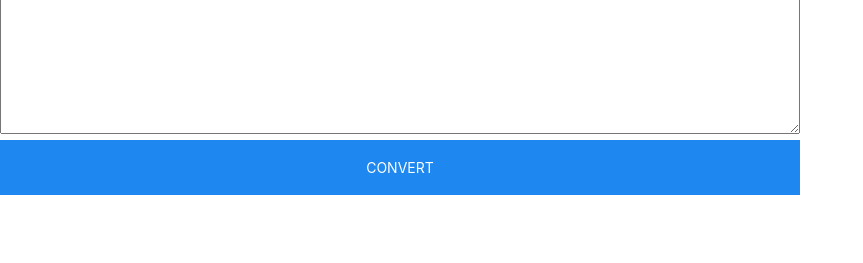
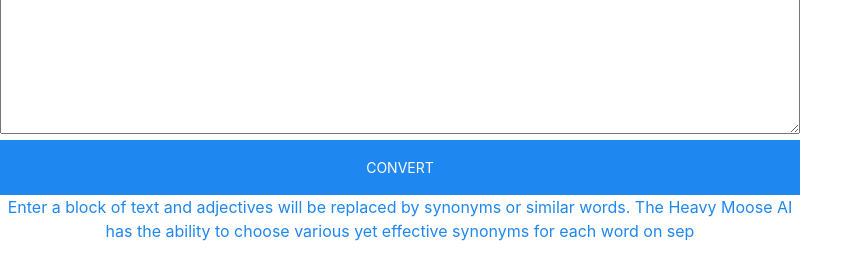
Before and after one commit to oliver-hanna/HeavyMoose, a Flask app: page / in a window 1280 px wide. Shown: the part 663-926 px from the top of the page, without its empty margins (0-863 px from the left). Before the commit the page ends 858 px from the top, so only its background shows below. Run offline with Flask 2, Linux system fonts and the light colour scheme; some libraries are stand-ins or nearby versions.

Commit message:
Update index.html

```diff
--- a/templates/index.html
+++ b/templates/index.html
@@ -43,6 +43,9 @@
        <div class="uk-form-row">
           <button class="uk-width-1-1 uk-button uk-button-primary uk-button-large">Convert</button>
         </div>
+       <div class="uk-text-primary">
+         <p>Enter a block of text and adjectives will be replaced by synonyms or similar words. The Heavy Moose AI has the ability to choose various yet effective synonyms for each word on sep</p>
+       </div>
 
     </div>
   </div>
```
